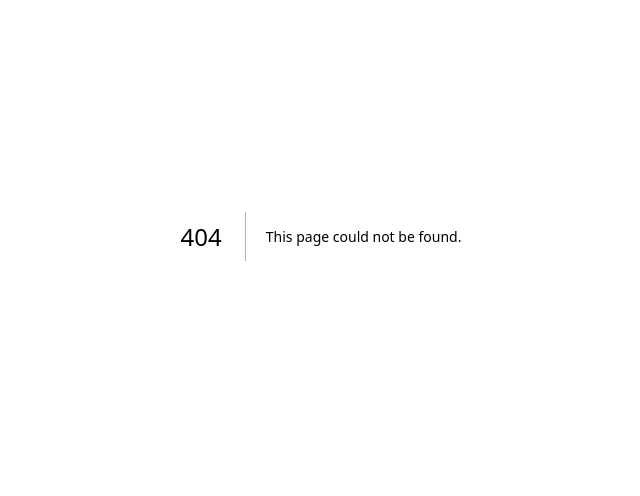
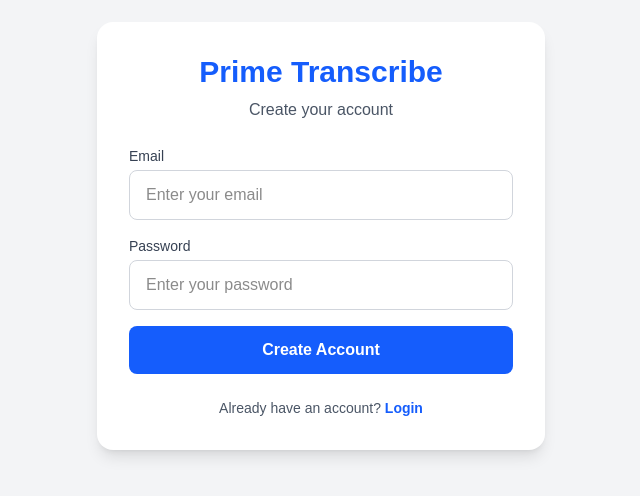
Before and after one commit to masterprimo/PrimeTranscribe, a Next.js app: page /signup in a window 1280 px wide. Before the commit this address had no page. Shown: the part 164-660 px from the top of the page, without its empty margins (319-959 px from the left). Built offline with nearby package versions, Linux system fonts and the light colour scheme; no server answers.

Commit message:
Add signup page

```diff
--- a/app/page.tsx
+++ b/app/page.tsx
@@ -5,11 +5,9 @@ import Link from "next/link";
 export default function Home() {
   return (
     <main className="min-h-screen bg-white text-gray-900">
-
       {/* NAVIGATION */}
       <header className="border-b bg-white">
         <div className="max-w-7xl mx-auto px-6 py-5 flex items-center justify-between">
-
           <Link
             href="/"
             className="text-2xl font-bold text-blue-700"
@@ -26,33 +24,26 @@ export default function Home() {
             </Link>
 
             <Link
-              href="/signup"
-              className="bg-blue-600 hover:bg-blue-700 text-white px-5 py-2.5 rounded-lg font-semibold"
+              href="/register"
+              className="bg-blue-700 text-white px-5 py-2.5 rounded-lg font-semibold hover:bg-blue-800"
             >
               Sign Up
             </Link>
           </div>
-
         </div>
       </header>
 
-
       {/* HERO */}
       <section className="bg-blue-700 text-white">
-
         <div className="max-w-7xl mx-auto px-6 py-24 grid lg:grid-cols-2 gap-12 items-center">
-
           <div>
-
             <p className="text-blue-200 font-bold mb-4">
               PRIME TRANSCRIBE
             </p>
 
             <h1 className="text-5xl md:text-6xl font-bold leading-tight">
               Turn Audio Into
-              <span className="text-blue-200">
-                {" "}Income
-              </span>
+              <span className="text-blue-200"> Income</span>
             </h1>
 
             <p className="text-xl text-blue-100 mt-6 leading-8 max-w-xl">
@@ -61,9 +52,8 @@ export default function Home() {
             </p>
 
             <div className="flex flex-col sm:flex-row gap-4 mt-8">
-
               <Link
-                href="/signup"
+                href="/register"
                 className="bg-white text-blue-700 hover:bg-blue-50 px-7 py-4 rounded-xl font-bold text-lg text-center"
               >
                 Become a Worker
@@ -75,17 +65,12 @@ export default function Home() {
               >
                 Login
               </Link>
-
             </div>
-
           </div>
-
 
           {/* JOB PREVIEW */}
           <div className="bg-white rounded-3xl p-7 text-gray-900 shadow-2xl">
-
             <div className="flex justify-between items-start">
-
               <div>
                 <p className="text-sm text-gray-500">
                   Available Job
@@ -99,11 +84,9 @@ export default function Home() {
               <span className="bg-green-100 text-green-700 px-3 py-1 rounded-full text-sm font-semibold">
                 Open
               </span>
-
             </div>
 
             <div className="mt-7 space-y-4">
-
               <div className="bg-gray-50 rounded-xl p-4">
                 <p className="text-gray-500 text-sm">
                   Audio
@@ -127,21 +110,14 @@ export default function Home() {
               <button className="w-full bg-blue-600 hover:bg-blue-700 text-white py-3 rounded-xl font-bold">
                 Accept Job
               </button>
-
             </div>
-
           </div>
-
         </div>
-
       </section>
-
 
       {/* STATISTICS */}
       <section className="border-b">
-
         <div className="max-w-7xl mx-auto px-6 py-10 grid grid-cols-2 md:grid-cols-4 gap-8 text-center">
-
           <div>
             <p className="text-3xl font-bold text-blue-600">
               15,000+
@@ -177,19 +153,13 @@ export default function Home() {
               Satisfaction
             </p>
           </div>
-
         </div>
-
       </section>
-
 
       {/* FEATURES */}
       <section className="py-20 bg-gray-50">
-
         <div className="max-w-7xl mx-auto px-6">
-
           <div className="text-center mb-12">
-
             <p className="text-blue-600 font-bold">
               WHY PRIME TRANSCRIBE
             </p>
@@ -197,12 +167,9 @@ export default function Home() {
             <h2 className="text-4xl font-bold mt-3">
               Everything You Need To Work
             </h2>
-
           </div>
 
-
           <div className="grid md:grid-cols-3 gap-8">
-
             <div className="bg-white rounded-2xl shadow p-8">
               <div className="text-4xl mb-5">
                 🎧
@@ -217,7 +184,6 @@ export default function Home() {
                 choose the work you want.
               </p>
             </div>
-
 
             <div className="bg-white rounded-2xl shadow p-8">
               <div className="text-4xl mb-5">
@@ -234,7 +200,6 @@ export default function Home() {
               </p>
             </div>
 
-
             <div className="bg-white rounded-2xl shadow p-8">
               <div className="text-4xl mb-5">
                 💰
@@ -249,21 +214,14 @@ export default function Home() {
                 become available for withdrawal.
               </p>
             </div>
-
           </div>
-
         </div>
-
       </section>
-
 
       {/* HOW IT WORKS */}
       <section className="py-20">
-
         <div className="max-w-7xl mx-auto px-6">
-
           <div className="text-center mb-14">
-
             <p className="text-blue-600 font-bold">
               HOW IT WORKS
             </p>
@@ -271,12 +229,9 @@ export default function Home() {
             <h2 className="text-4xl font-bold mt-3">
               Start Earning In Four Steps
             </h2>
-
           </div>
 
-
           <div className="grid md:grid-cols-4 gap-8">
-
             <div className="text-center">
               <div className="w-14 h-14 mx-auto rounded-full bg-blue-600 text-white flex items-center justify-center text-xl font-bold">
                 1
@@ -290,7 +245,6 @@ export default function Home() {
                 Create your worker account.
               </p>
             </div>
-
 
             <div className="text-center">
               <div className="w-14 h-14 mx-auto rounded-full bg-blue-600 text-white flex items-center justify-center text-xl font-bold">
@@ -306,7 +260,6 @@ export default function Home() {
               </p>
             </div>
 
-
             <div className="text-center">
               <div className="w-14 h-14 mx-auto rounded-full bg-blue-600 text-white flex items-center justify-center text-xl font-bold">
                 3
@@ -321,7 +274,6 @@ export default function Home() {
               </p>
             </div>
 
-
             <div className="text-center">
               <div className="w-14 h-14 mx-auto rounded-full bg-blue-600 text-white flex items-center justify-center text-xl font-bold">
                 4
@@ -335,19 +287,13 @@ export default function Home() {
                 Approved work adds to your balance.
               </p>
             </div>
-
           </div>
-
         </div>
-
       </section>
-
 
       {/* CALL TO ACTION */}
       <section className="bg-blue-700 text-white">
-
         <div className="max-w-5xl mx-auto px-6 py-20 text-center">
-
           <h2 className="text-4xl md:text-5xl font-bold">
             Ready To Start Earning?
           </h2>
@@ -357,26 +303,19 @@ export default function Home() {
           </p>
 
           <Link
-            href="/signup"
+            href="/register"
             className="inline-block mt-8 bg-white text-blue-700 hover:bg-blue-50 px-8 py-4 rounded-xl font-bold text-lg"
           >
             Create Worker Account
           </Link>
-
         </div>
-
       </section>
-
 
       {/* FOOTER */}
       <footer className="bg-gray-950 text-gray-400">
-
         <div className="max-w-7xl mx-auto px-6 py-10">
-
           <div className="flex flex-col md:flex-row justify-between gap-6">
-
             <div>
-
               <h3 className="text-xl font-bold text-white">
                 Prime Transcribe
               </h3>
@@ -384,11 +323,9 @@ export default function Home() {
               <p className="mt-2">
                 Professional online transcription platform.
               </p>
-
             </div>
 
             <div className="flex gap-6">
-
               <Link
                 href="/login"
                 className="hover:text-white"
@@ -397,7 +334,7 @@ export default function Home() {
               </Link>
 
               <Link
-                href="/signup"
+                href="/register"
                 className="hover:text-white"
               >
                 Sign Up
@@ -409,19 +346,14 @@ export default function Home() {
               >
                 Admin
               </Link>
-
             </div>
-
           </div>
 
           <div className="border-t border-gray-800 mt-8 pt-6 text-sm">
-            © {new Date().getFullYear()} Prime Transcribe. All rights reserved.
+            © 2024 Prime Transcribe. All rights reserved.
           </div>
-
         </div>
-
       </footer>
-
     </main>
   );
 }
--- /dev/null
+++ b/app/signup/page.tsx
@@ -0,0 +1,109 @@
+"use client";
+
+import { useState } from "react";
+import { supabase } from "@/lib/supabase";
+import { useRouter } from "next/navigation";
+
+export default function SignupPage() {
+  const router = useRouter();
+
+  const [email, setEmail] = useState("");
+  const [password, setPassword] = useState("");
+  const [loading, setLoading] = useState(false);
+  const [message, setMessage] = useState("");
+
+  async function handleSignup(e: React.FormEvent) {
+    e.preventDefault();
+    setLoading(true);
+    setMessage("");
+
+    const { error } = await supabase.auth.signUp({
+      email,
+      password,
+    });
+
+    if (error) {
+      setMessage(error.message);
+      setLoading(false);
+      return;
+    }
+
+    setMessage("Account created successfully. You can now log in.");
+    setLoading(false);
+
+    setTimeout(() => {
+      router.push("/login");
+    }, 1500);
+  }
+
+  return (
+    <div className="min-h-screen bg-gray-100 flex items-center justify-center px-4">
+      <div className="w-full max-w-md bg-white rounded-2xl shadow-lg p-8">
+        <h1 className="text-3xl font-bold text-center text-blue-600 mb-2">
+          Prime Transcribe
+        </h1>
+
+        <p className="text-center text-gray-600 mb-6">
+          Create your account
+        </p>
+
+        <form onSubmit={handleSignup} className="space-y-4">
+          <div>
+            <label className="block text-sm font-medium text-gray-700 mb-1">
+              Email
+            </label>
+
+            <input
+              type="email"
+              value={email}
+              onChange={(e) => setEmail(e.target.value)}
+              required
+              className="w-full border border-gray-300 rounded-lg px-4 py-3 focus:outline-none focus:ring-2 focus:ring-blue-500"
+              placeholder="Enter your email"
+            />
+          </div>
+
+          <div>
+            <label className="block text-sm font-medium text-gray-700 mb-1">
+              Password
+            </label>
+
+            <input
+              type="password"
+              value={password}
+              onChange={(e) => setPassword(e.target.value)}
+              required
+              minLength={6}
+              className="w-full border border-gray-300 rounded-lg px-4 py-3 focus:outline-none focus:ring-2 focus:ring-blue-500"
+              placeholder="Enter your password"
+            />
+          </div>
+
+          <button
+            type="submit"
+            disabled={loading}
+            className="w-full bg-blue-600 text-white py-3 rounded-lg font-semibold hover:bg-blue-700 disabled:opacity-50"
+          >
+            {loading ? "Creating account..." : "Create Account"}
+          </button>
+        </form>
+
+        {message && (
+          <p className="mt-4 text-center text-sm text-gray-700">
+            {message}
+          </p>
+        )}
+
+        <p className="text-center text-sm text-gray-600 mt-6">
+          Already have an account?{" "}
+          <button
+            onClick={() => router.push("/login")}
+            className="text-blue-600 font-semibold hover:underline"
+          >
+            Login
+          </button>
+        </p>
+      </div>
+    </div>
+  );
+}
```
